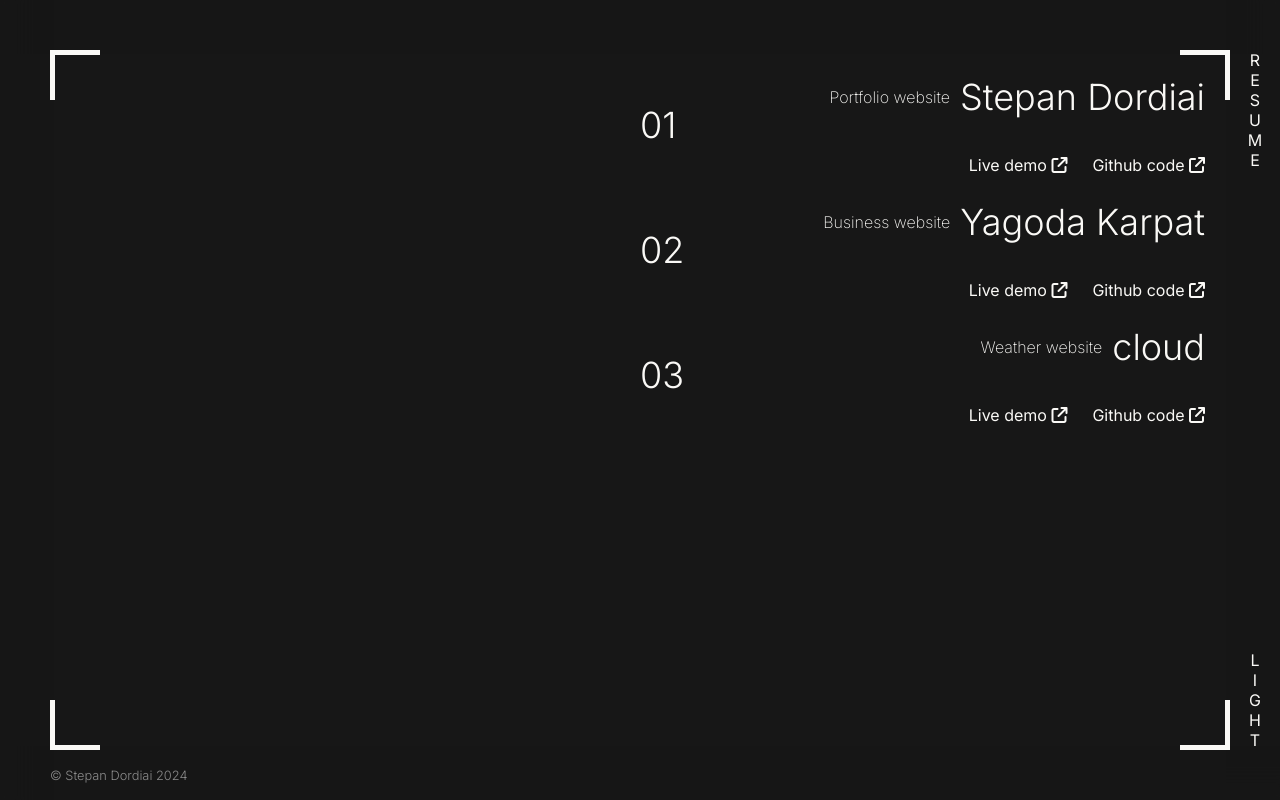
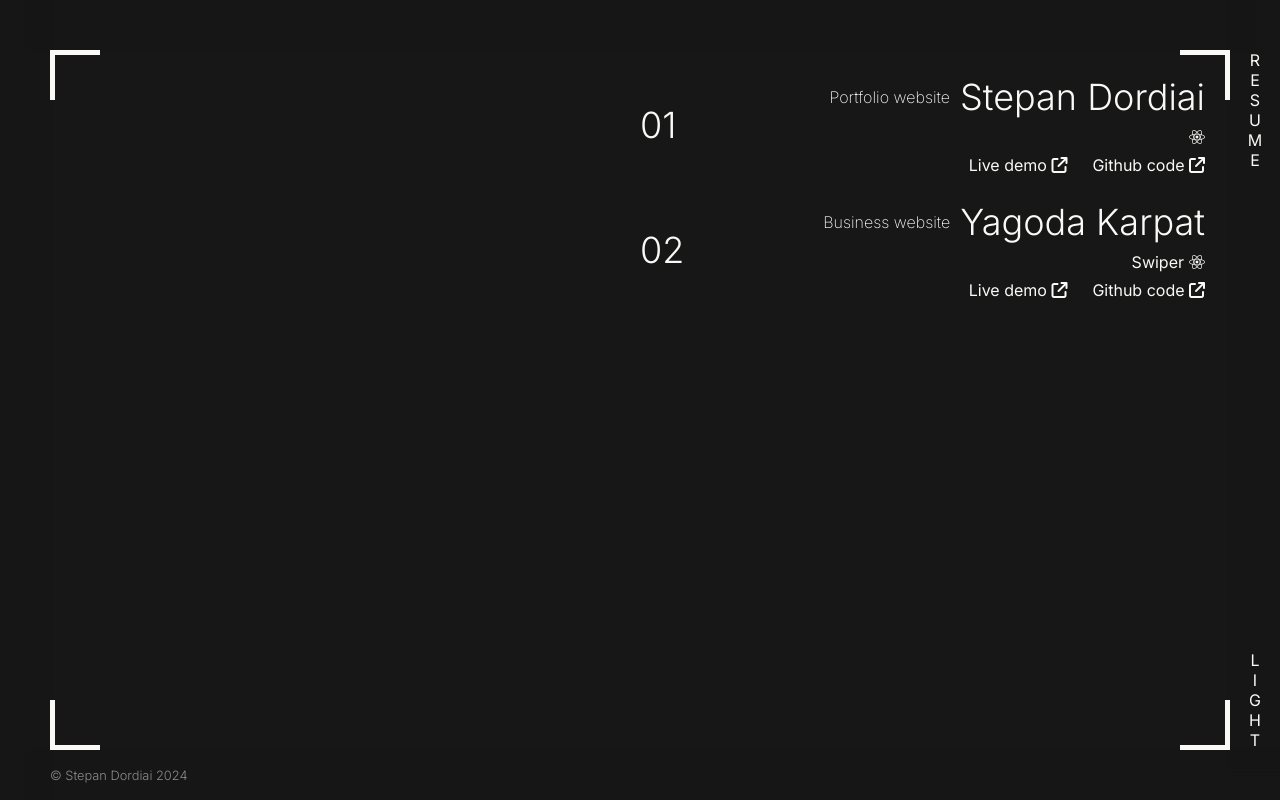
Before and after one commit to heeeyooo/stepan-dordiai, a React (Vite) app: page /portfolio in a window 1280 px wide. Built offline with nearby package versions, Linux system fonts and the light colour scheme.

Commit message:
Version 1.7

```diff
--- a/src/components/project/Project.css
+++ b/src/components/project/Project.css
@@ -69,6 +69,17 @@
   transition: color 1s;
 }
 
+.project-skills {
+  display: flex;
+  flex-direction: row-reverse;
+  align-items: center;
+  gap: 5px;
+  justify-content: right;
+  color: var(--color);
+  /* font-weight: 200; */
+  transition: color 1s;
+}
+
 .project-links-container {
   display: flex;
   justify-content: center;
--- a/src/components/project/Project.jsx
+++ b/src/components/project/Project.jsx
@@ -1,14 +1,18 @@
 import "./Project.css";
 
-function Project({ title, link, gitHubLink, titleName, number }) {
+function Project({ id, title, titleName, skill, skill2, link, gitHubLink }) {
   return (
     <>
       <div className="project-container">
-        <p className="project-number">{number}</p>
+        <p className="project-number">{id}</p>
         <div className="project-info-container">
           <div className="project-title-container">
             <h5 className="project-title-name">{titleName}</h5>
             <h4 className="project-title">{title}</h4>
+          </div>
+          <div className="project-skills">
+            <i className={skill}></i>
+            <span>{skill2}</span>
           </div>
           <div className="project-links-container">
             <a href={link} target="_blank">
--- a/src/data/projectsData.js
+++ b/src/data/projectsData.js
@@ -1,22 +1,27 @@
 const projectSet = [
   {
+    id: 1,
     title: "Stepan Dordiai",
     titleName: "Portfolio website",
+    skill: "fa-brands fa-react",
     link: "https://stepandordiai.netlify.app/",
     gitHubLink: "https://github.com/heeeyooo/stepan-dordiai",
   },
   {
+    id: 2,
     title: "Yagoda Karpat",
     titleName: "Business website",
+    skill: "fa-brands fa-react",
+    skill2: "Swiper",
     link: "https://yagodakarpat.netlify.app/",
     gitHubLink: "https://github.com/heeeyooo/yagoda-karpat",
   },
-  {
-    title: "cloud",
-    titleName: "Weather website",
-    link: "#",
-    gitHubLink: "#",
-  },
+  // {
+  //   title: "cloud",
+  //   titleName: "Weather website",
+  //   link: "#",
+  //   gitHubLink: "#",
+  // },
 ];
 
 export default projectSet;
--- a/src/pages/about/About.css
+++ b/src/pages/about/About.css
@@ -1,14 +1,7 @@
-.title-img {
-  width: 400px;
-  position: fixed;
-  top: 50%;
-  left: 50%;
-  translate: -50% -50%;
-}
-
 .about-title {
-  text-align: center;
+  text-align: right;
   color: var(--color);
+  font-weight: 200;
   position: fixed;
   bottom: 75px;
   left: 75px;
@@ -24,3 +17,11 @@
     opacity: 1;
   }
 }
+
+@media screen and (width < 1000px) {
+  .about-title {
+    bottom: 50px;
+    left: 50px;
+    right: 50px;
+  }
+}
--- a/src/pages/about/About.jsx
+++ b/src/pages/about/About.jsx
@@ -4,10 +4,10 @@ function About() {
   return (
     <p className="about-title">
       Hi! My name is Stepan Dordiai and I am a Junior Frontend Developer
-      currently based in Ukraine
-      <br />I specialize in building good quality minimalistic projects that
-      will charm the viewer with their interactivity and ease of use.{" "}
-      {"{Gym enjoyer}"}
+      currently based in Ukraine.
+      <br />I specialize in building pixel perfect minimalistic projects that
+      will charm the viewer with their interactivity and ease of use. Gym
+      enjoyer
     </p>
   );
 }
--- a/src/pages/contact/Contact.css
+++ b/src/pages/contact/Contact.css
@@ -29,7 +29,7 @@
   padding: 0;
   color: var(--color);
   transition: color 1s;
-  font-weight: 200;
+  font-weight: 110;
 }
 
 .email-copy-btn {
@@ -56,7 +56,15 @@
   justify-content: space-between;
   align-items: center;
   font-size: 24px;
-  z-index: 100;
+  z-index: 150;
+  opacity: 0;
+  animation: revealSocialsContainer 1s forwards;
+}
+
+@keyframes revealSocialsContainer {
+  to {
+    opacity: 1;
+  }
 }
 
 .socials-container a {
@@ -76,6 +84,5 @@
     justify-content: space-between;
     align-items: center;
     font-size: 24px;
-    z-index: 100;
   }
 }
--- a/src/pages/portfolio/Portfolio.jsx
+++ b/src/pages/portfolio/Portfolio.jsx
@@ -5,14 +5,15 @@ import "./Portfolio.css";
 function Portfolio() {
   return (
     <div className="portfolio-container">
-      {projectSet.map((project, index) => {
+      {projectSet.map((project) => {
         return (
           <Project
-            // BETTER TO USE UNIQUE KEY
-            key={index}
-            number={"0" + (index + 1)}
+            key={project.id}
+            id={"0" + project.id}
             title={project.title}
             titleName={project.titleName}
+            skill={project.skill}
+            skill2={project.skill2}
             link={project.link}
             gitHubLink={project.gitHubLink}
           />
```
